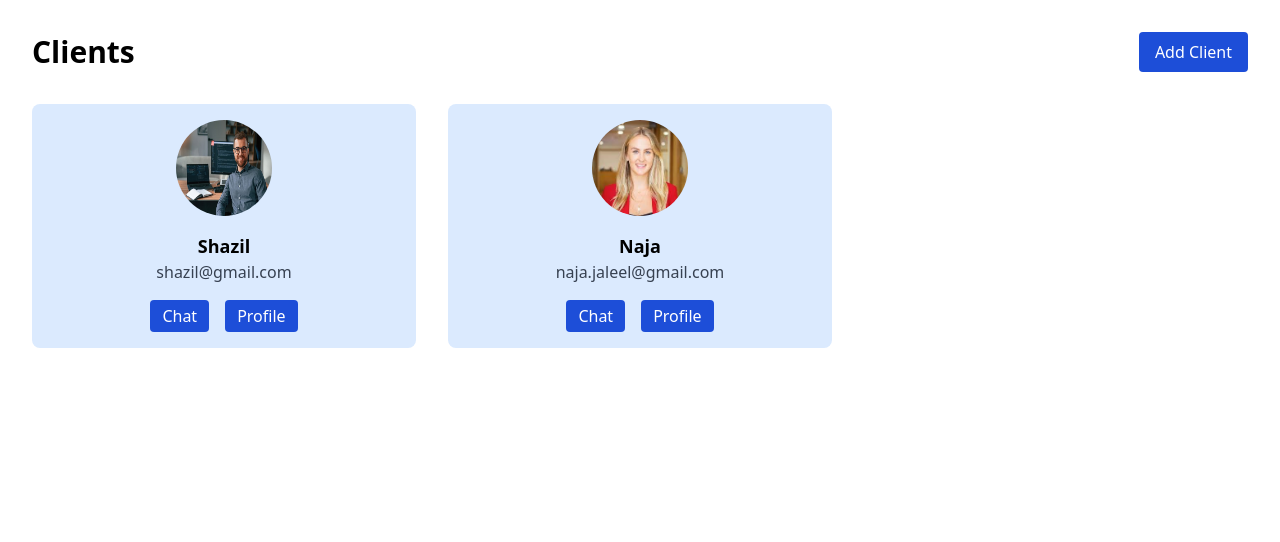
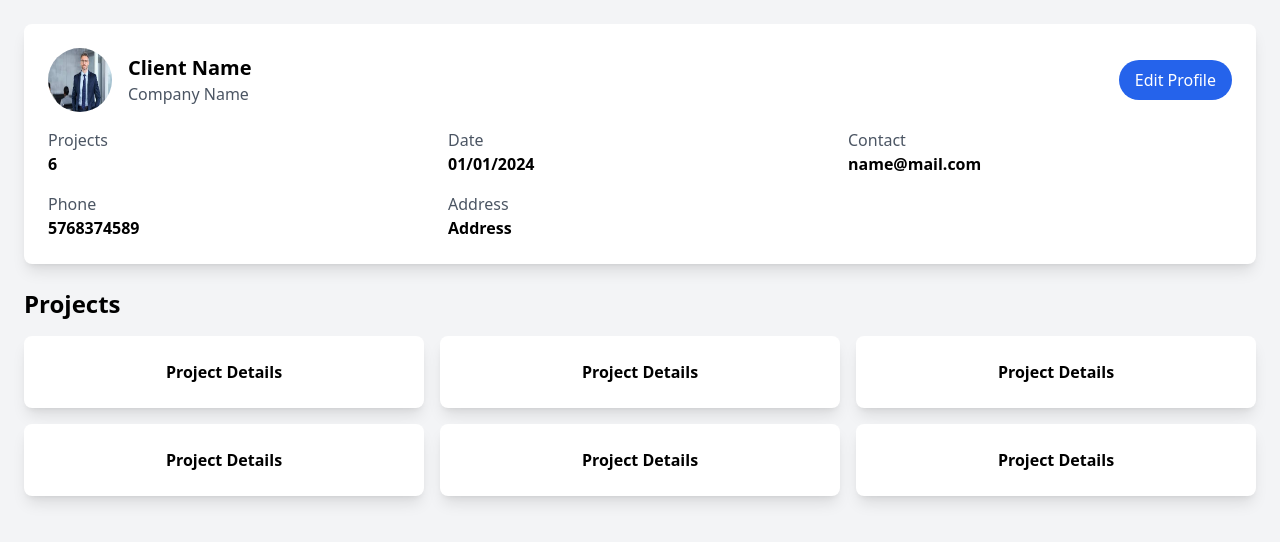
Before and after one commit to shazil702/Project-Management-Frontend, a React (Vite) app: page / in a window 1280 px wide. Shown: the top 542 px of the page. Built offline with nearby package versions, Linux system fonts and the light colour scheme.

Commit message:
Added ClientDetail

```diff
--- a/src/Components/AdminLayout.jsx
+++ b/src/Components/AdminLayout.jsx
@@ -3,6 +3,8 @@ import AdminSidebar from "./AdminSidebar";
 import AdminPanel from "./AdminPanel";
 import NavBar from "./Nav";
 import ClientView from "./ClientView";
+import ProjectView from "./ProjectView";
+import ClientDetail from "./ClientDetail";
 
 const AdminLayout = () => {
     const [sidebar, setSidebar] = useState(true);
@@ -12,9 +14,11 @@ const AdminLayout = () => {
   return(
     <div className="">
         {/* <AdminSidebar sidebar={sidebar} updateSidebar={updateSidebar}/>
-        <NavBar sidebar={sidebar}/> */}
-        {/* <AdminPanel sidebar={sidebar}/> */}
-        <ClientView />
+        <NavBar sidebar={sidebar}/>  */}
+         {/* <AdminPanel sidebar={sidebar}/> */}
+        {/* <ClientView sidebar={sidebar}/> */}
+        {/* <ProjectView/> */}
+        <ClientDetail/>
     </div>
   );
 };
--- a/src/Components/AdminSidebar.jsx
+++ b/src/Components/AdminSidebar.jsx
@@ -3,7 +3,7 @@ import { IoMenu } from "react-icons/io5";
 
 const AdminSidebar = ({sidebar,updateSidebar}) => {
      return(
-        <div className={`h-full fixed top-0 left-0 z-50 ${sidebar ? 'w-64 bg-blue-500' : 'bg-gray-100 w-8'} text-white`}>
+      <div className={`h-full fixed top-0 left-0 z-50 ${sidebar ? 'w-16 xs:w-32 sm:w-48 md:w-64 lg:w-64 bg-blue-500' : 'w-2 xs:w-4 sm:w-8 bg-gray-100'} text-white`}>
         <button onClick={updateSidebar} className={`${sidebar ? 'float-right text-4xl mt-4 mr-2' : 'float-left text-3xl text-black mt-6 ml-4'}`}>
           <IoMenu />
         </button>
--- /dev/null
+++ b/src/Components/ClientDetail.jsx
@@ -0,0 +1,57 @@
+import User3 from '../assets/images/User 3.jpeg';
+
+const ClientDetail = () => {
+  return (
+    <div className="flex h-screen">
+      <div className="flex-1 bg-gray-100 p-6">
+        {/* Client Profile */}
+        <div className="bg-white p-6 rounded-lg shadow-lg mb-6">
+          <div className="flex items-center mb-4">
+            <img src={User3} alt="Client Profile" className="w-16 h-16 rounded-full mr-4" />
+            <div>
+              <div className="text-xl font-bold">Client Name</div>
+              <div className="text-gray-600">Company Name</div>
+            </div>
+            <button className="ml-auto bg-blue-600 text-white px-4 py-2 rounded-full">Edit Profile</button>
+          </div>
+          <div className="grid grid-cols-3 gap-4">
+            <div>
+              <div className="text-gray-600">Projects</div>
+              <div className="font-bold">6</div>
+            </div>
+            <div>
+              <div className="text-gray-600">Date</div>
+              <div className="font-bold">01/01/2024</div>
+            </div>
+            <div>
+              <div className="text-gray-600">Contact</div>
+              <div className="font-bold">name@mail.com</div>
+            </div>
+            <div>
+              <div className="text-gray-600">Phone</div>
+              <div className="font-bold">5768374589</div>
+            </div>
+            <div>
+              <div className="text-gray-600">Address</div>
+              <div className="font-bold">Address</div>
+            </div>
+          </div>
+        </div>
+
+        {/* Projects */}
+        <div>
+          <div className="text-2xl font-bold mb-4">Projects</div>
+          <div className="grid grid-cols-3 gap-4">
+            {Array(6).fill().map((_, i) => (
+              <div key={i} className="bg-white p-6 rounded-lg shadow-lg">
+                <div className="text-center font-bold">Project Details</div>
+              </div>
+            ))}
+          </div>
+        </div>
+      </div>
+    </div>
+  );
+};
+
+export default ClientDetail;
--- a/src/Components/ClientView.jsx
+++ b/src/Components/ClientView.jsx
@@ -3,25 +3,55 @@ import User2 from '../assets/images/User 2.jpeg';
 import User3 from '../assets/images/User 3.jpeg';
 import User4 from '../assets/images/User 4.jpg';
 import User5 from '../assets/images/User 5.jpeg';
-const ClientView = () => {
+const ClientView = ({sidebar}) => {
     const client = [{
         name: 'Shazil',
         email: 'shazil@gmail.com',
         img:User4
     },
     {
-        name:'Naja',
-        email:'naja.jaleel@gmail.com',
+        name:'User2',
+        email:'User2@gmail.com',
+        img:User1
+    },
+    {
+      name: 'Shazil',
+      email: 'shazil@gmail.com',
+      img:User4
+  },
+  {
+      name:'User2',
+      email:'User2@gmail.com',
+      img:User1
+  },
+  {
+    name: 'Shazil',
+    email: 'shazil@gmail.com',
+    img:User4
+},
+{
+    name:'User2',
+    email:'User2@gmail.com',
+    img:User1
+},
+{
+  name: 'Shazil',
+  email: 'shazil@gmail.com',
+  img:User4
+},
+{
+  name:'User2',
+  email:'user2@gmail.com',
   img:User1
 },
 ]
 return(
-    <div className=' flex-1 p-8'>
-        <div className='flex justify-between items-center mb-8'>
-            <h1 className='text-3xl font-bold'>Clients</h1>
+  <div className={`flex-1 bg-gray-100 p-4 mt-14 ${sidebar ? 'ml-16 xs:ml-32 sm:ml-48 md:ml-64 lg:ml-64' : 'ml-2 xs:ml-4 sm:ml-8'} xs:p-8`}>
+  <div className='flex justify-between items-center mb-4 xs:mb-8'>
+    <h1 className='text-3xl xs:text-3xl font-bold xs:mb-0'>Clients</h1>
     <button className='bg-blue-700 text-white py-2 px-4 rounded'>Add Client</button>
   </div>
-        <div className="grid grid-cols-3 gap-8">
+  <div className="grid grid-cols-1 xs:grid-cols-2 md:grid-cols-3 lg:grid-cols-4 gap-4 xs:gap-8">
     {client.map((client, index) => (
       <div key={index} className="bg-blue-100 p-4 rounded-lg flex flex-col items-center">
         <img className="w-24 h-24 rounded-full mb-4" src={client.img} alt={client.name} />
@@ -35,6 +65,7 @@ return(
     ))}
   </div>
 </div>
+
 )
 }
 export default ClientView;
--- /dev/null
+++ b/src/Components/ProjectView.jsx
@@ -0,0 +1,48 @@
+const ProjectView = () => {
+    const projects = [
+      { name: "Project Name", members: 5, duration: "2 Months", status: "Completed" },
+      { name: "Project Name", members: 5, duration: "2 Months", status: "On Progress" },
+      { name: "Project Name", members: 5, duration: "2 Months", status: "On Progress" },
+      { name: "Project Name", members: 5, duration: "2 Months", status: "Completed" },
+      { name: "Project Name", members: 5, duration: "2 Months", status: "Completed" },
+      { name: "Project Name", members: 5, duration: "2 Months", status: "On Progress" },
+    ];
+
+    return (
+      <div className="flex min-h-screen">
+        <div className="w-full p-8">
+          <div className="mb-8">
+            <h1 className="text-2xl font-bold mb-4">Projects</h1>
+            <div className="flex">
+              <button className="px-4 py-2 bg-blue-600 text-white rounded-lg mr-4">ALL</button>
+              <button className="px-4 py-2 bg-gray-200 text-black rounded-lg mr-4">Completed</button>
+              <button className="px-4 py-2 bg-gray-200 text-black rounded-lg">On Progress</button>
+            </div>
+          </div>
+          <div className="grid grid-cols-3 gap-4">
+            {projects.map((project, index) => (
+              <div
+                key={index}
+                className="bg-blue-100 p-4 rounded-lg shadow-md"
+              >
+                <h2 className="text-lg font-bold mb-2">{project.name}</h2>
+                <p className="mb-1">5 Members</p>
+                <p className="mb-1">2 Months</p>
+                <span
+                  className={`px-2 py-1 rounded ${
+                    project.status === 'Completed'
+                      ? 'bg-green-500 text-white'
+                      : 'bg-yellow-500 text-white'
+                  }`}
+                >
+                  {project.status}
+                </span>
+              </div>
+            ))}
+          </div>
+        </div>
+      </div>
+    );
+  };
+
+  export default ProjectView;
```
Lines whose indentation alone changed are shown as unchanged.
